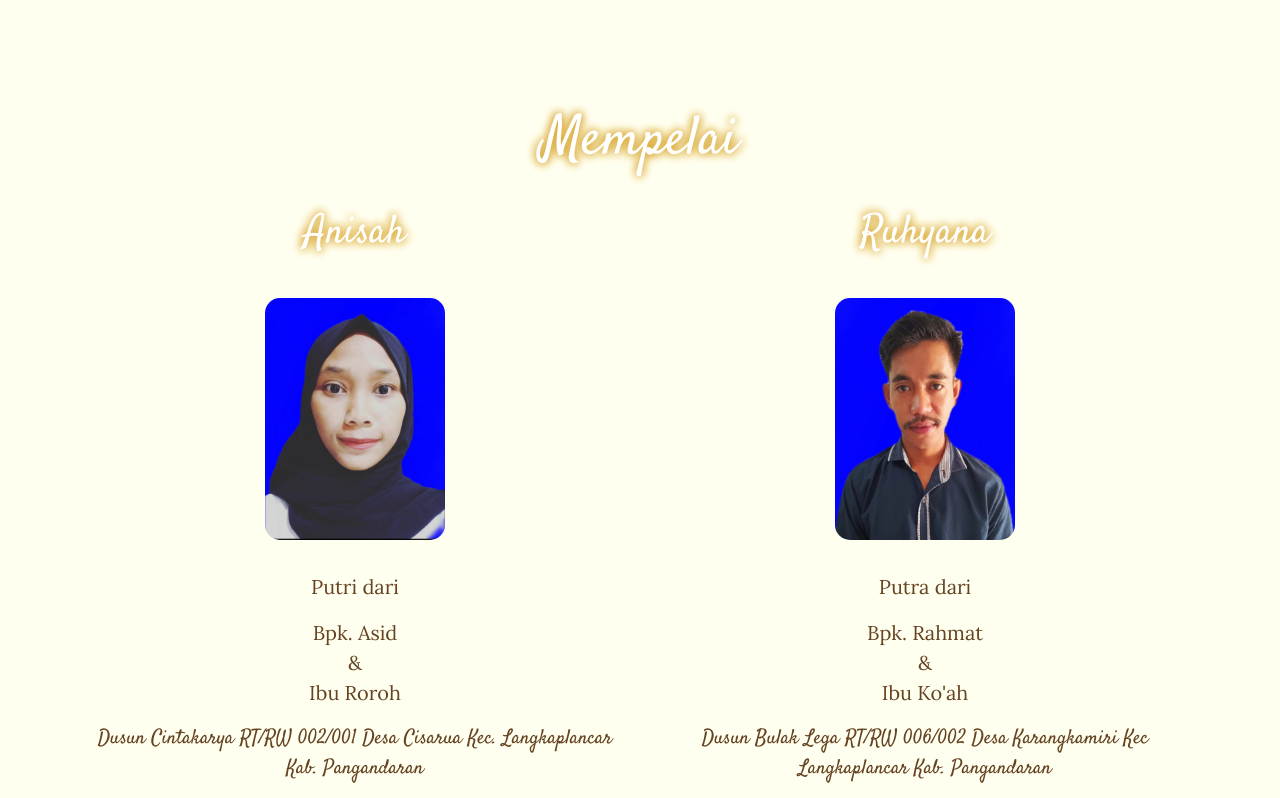
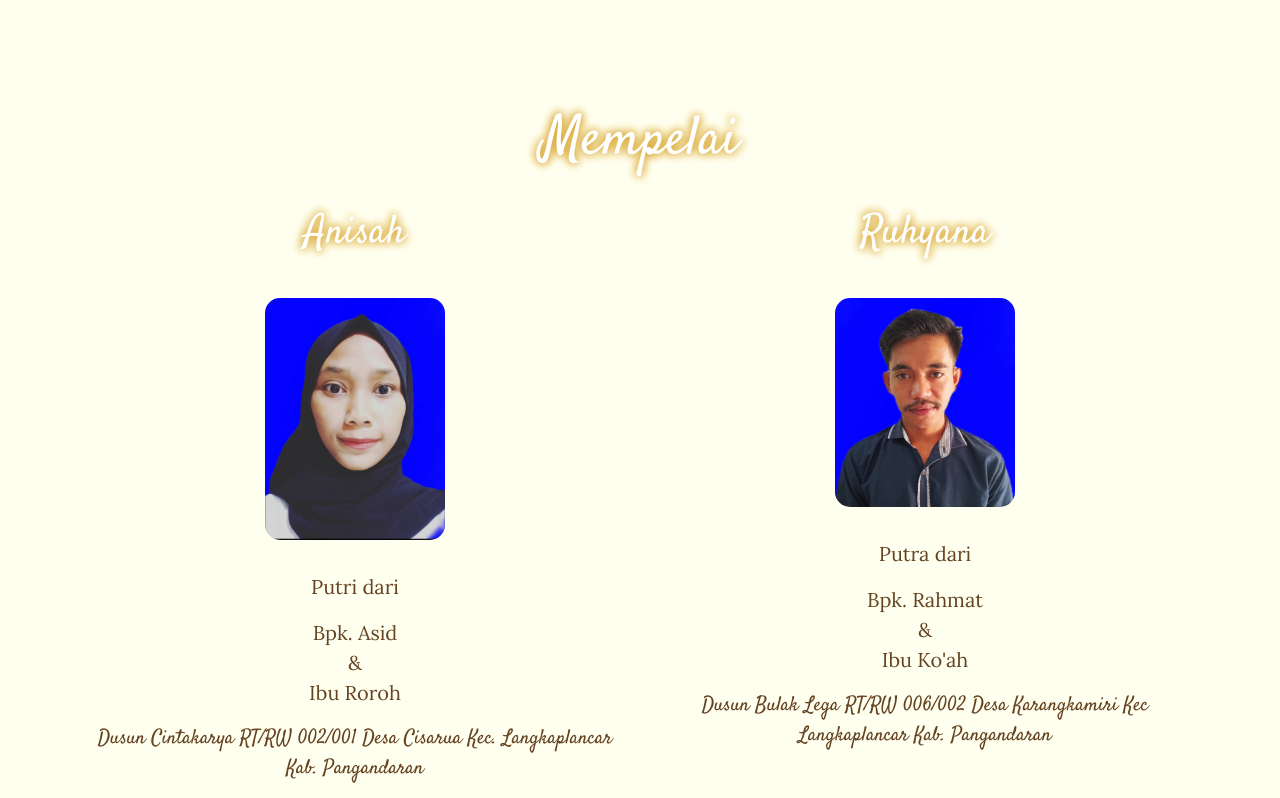
Before and after one commit to jejenadr/Wedding-anisah, a plain HTML site: page index.html in a window 1280 px wide. Shown: the part 1562-2360 px from the top of the page. Drawn offline with nearby package versions, Linux system fonts and the light colour scheme.

Commit message:
Update style.css

```diff
--- a/style.css
+++ b/style.css
@@ -98,7 +98,7 @@ h2 {
 
 .imgaboutcowo {
   width: 180px;
-  height: 242px;
+  height: 209px;
 }
 /* Start | Style Halaman Awal */
 .nama {
```
